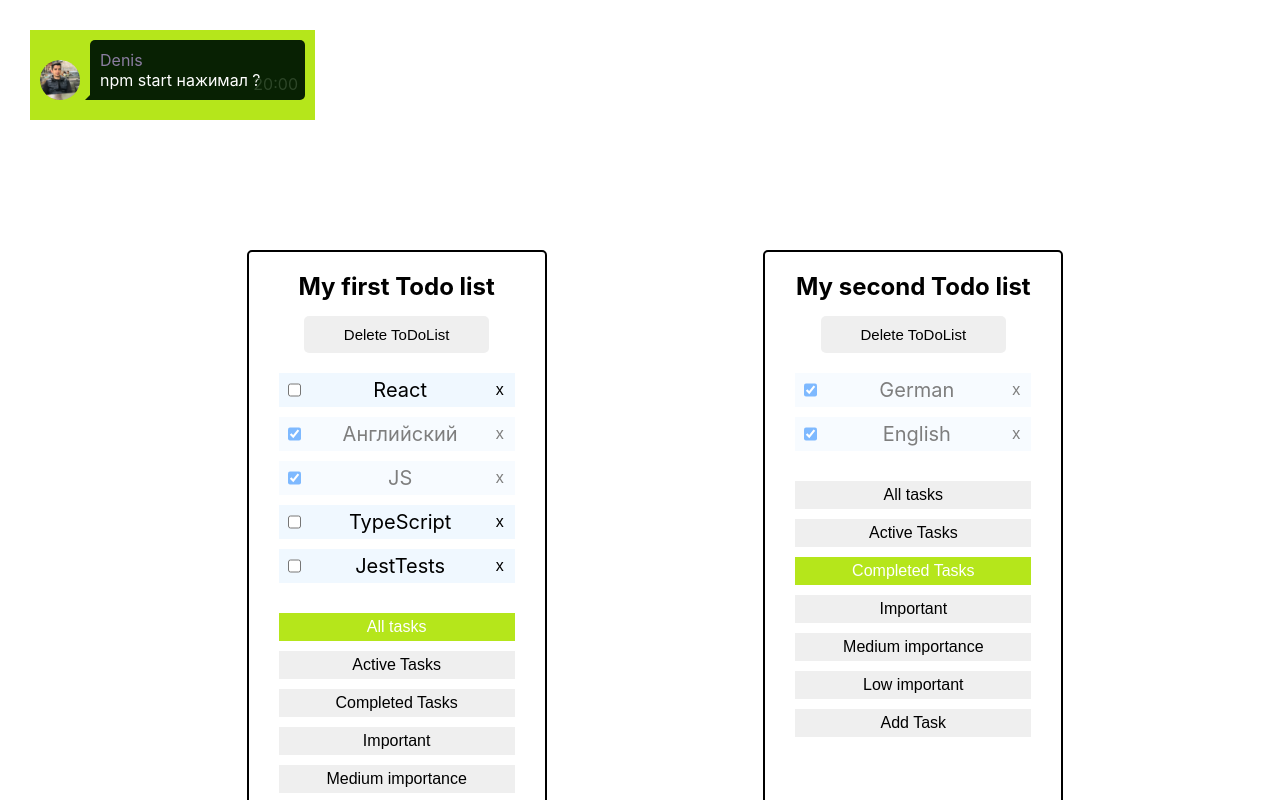
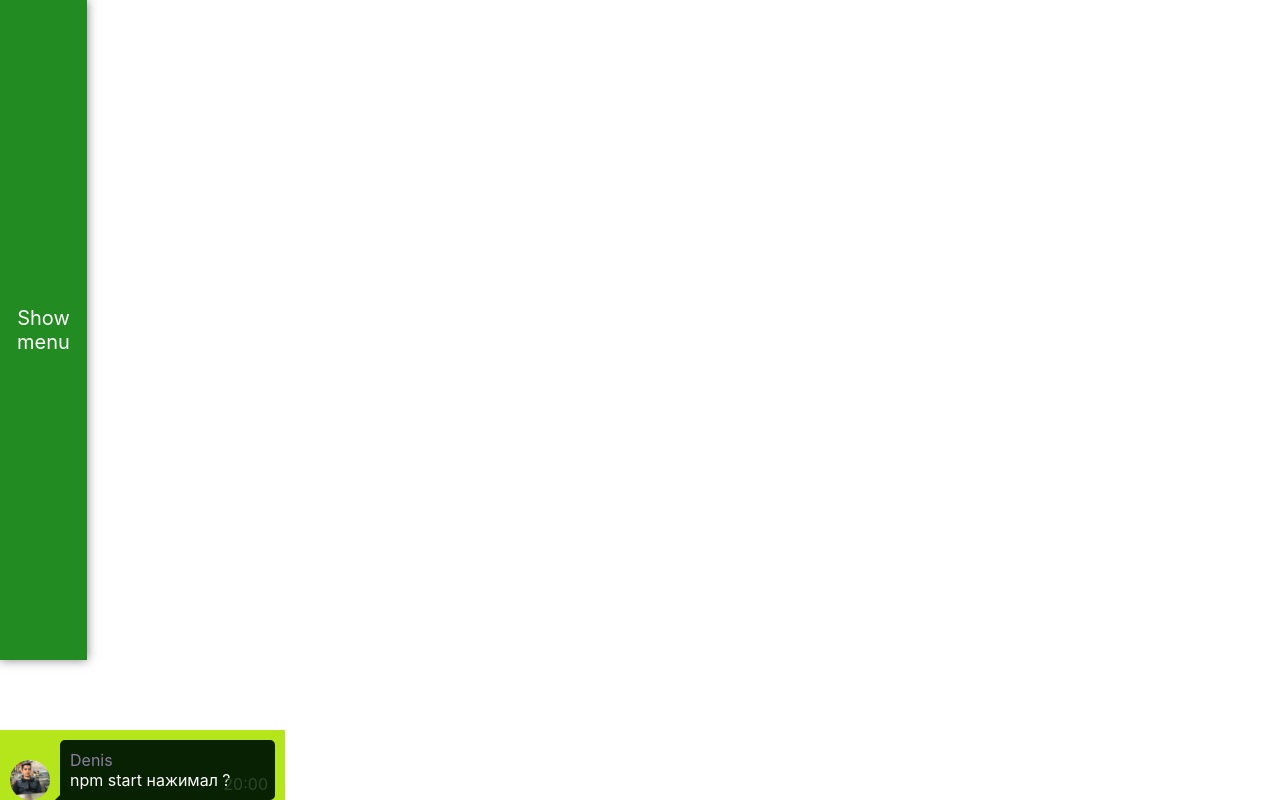
Before and after one commit to prudiusDenys/home-react, a React (Create React App) app: page /#/preJunior in a window 1280 px wide. Shown: the top 800 px of the page. Built offline with nearby package versions, Linux system fonts and the light colour scheme.

Commit message:
added Task 5

```diff
--- a/package.json
+++ b/package.json
@@ -11,10 +11,12 @@
     "@types/node": "^12.12.47",
     "@types/react": "^16.9.38",
     "@types/react-dom": "^16.9.8",
+    "@types/react-router-dom": "^5.1.5",
     "@types/uuid": "^8.0.0",
     "gh-pages": "^3.1.0",
     "react": "^16.13.1",
     "react-dom": "^16.13.1",
+    "react-router-dom": "^5.2.0",
     "react-scripts": "3.4.1",
     "typescript": "^3.7.5"
   },
--- a/src/App.css
+++ b/src/App.css
@@ -23,7 +23,6 @@ body.lock {
 body {
   overflow-x: hidden;
   min-width: 320px;
-  padding-left: 30px;
 }
 
 a {
@@ -44,11 +43,12 @@ li {
   margin: 0 auto;
   padding: 0 10px;
 }
-.wrapper{
+.inputWrapper{
   display: flex;
   margin-bottom: 20px;
 }
 .todoListWrapper{
   display: flex;
   justify-content: space-evenly;
+  flex-wrap: wrap;
 }
--- a/src/App.tsx
+++ b/src/App.tsx
@@ -1,12 +1,11 @@
 import React, {ChangeEvent, KeyboardEvent, useState} from 'react';
 import './App.css';
-import Dialogs from "./components/Dialogs/Dialogs";
-import Todo from "./components/Todo/Todo";
 import {v1} from "uuid";
-import {PresentationComponent} from "./components/PresentationComponent/PresentationComponent";
-import {Button} from "./common/Button/Button";
-import {Input} from "./common/Input/Input";
-import {NamesNumber} from "./components/NamesNumber/NamesNumber";
+import {HashRouter, Route} from "react-router-dom";
+import {PreJunior} from "./components/Task5/UsersPages/PreJunior";
+import {Junior} from "./components/Task5/UsersPages/Junior";
+import {JuniorPlus} from "./components/Task5/UsersPages/JuniorPlus";
+import {Home} from "./components/Task5/UsersPages/Home";
 
 export type dialogsDataType = {
 	id: number,
@@ -29,6 +28,9 @@ export type TodoListType = {
 	title: string
 	filterTask: FilterTaskType
 }
+export type TaskStateType = {
+[key:string]: Array<TasksType>
+}
 
 
 function App() {
@@ -41,7 +43,6 @@ function App() {
 
 	// =============================== HOME WORK NUMBER 2 ====================================
 
-
 	let reference1 = v1();
 	let reference2 = v1();
 
@@ -49,7 +50,7 @@ function App() {
 		{id: reference1, title: 'My first Todo list', filterTask: 'all'},
 		{id: reference2, title: 'My second Todo list', filterTask: 'completed'}
 	])
-	let [tasks, setTasks] = useState({
+	let [tasks, setTasks] = useState<TaskStateType>({
 		[reference1]:
 			[
 				{id: v1(), item: 'React', isDone: false, importance: 'height'},
@@ -82,7 +83,6 @@ function App() {
 		tasks[todoListId] = tasks[todoListId].filter(t => t.id !== idValue)
 		setTasks({...tasks})
 	}
-
 	let changeStatus = (idValue: string, isDone: boolean, todoListId: string) => {
 		let todoList = tasks[todoListId]
 		let task = todoList.find(t => t.id === idValue)
@@ -91,50 +91,12 @@ function App() {
 			setTasks({...tasks})
 		}
 	}
-
 	let removeTodoList = (todoListId: string) => {
 		let filterTodoLists = todoLists.filter(tl => tl.id !== todoListId)
 		setTodoLists(filterTodoLists)
 		delete tasks[todoListId]
 		setTasks({...tasks})
 	}
-
-
-	let todoList = todoLists.map(tl => {
-
-		let newFilteredTasks = tasks[tl.id]
-		switch (tl.filterTask) {
-			case 'active':
-				newFilteredTasks = newFilteredTasks.filter(t => !t.isDone)
-				break;
-			case 'completed':
-				newFilteredTasks = newFilteredTasks.filter(t => t.isDone);
-				break;
-			case 'height':
-				newFilteredTasks = newFilteredTasks.filter((t => t.importance === 'height'))
-				break;
-			case 'medium':
-				newFilteredTasks = newFilteredTasks.filter((t => t.importance === 'medium'))
-				break;
-			case 'low':
-				newFilteredTasks = newFilteredTasks.filter((t => t.importance === 'low'))
-				break;
-		}
-
-		return (
-			<Todo key={tl.id}
-						id={tl.id}
-						title={tl.title}
-						tasks={newFilteredTasks}
-						changeTasks={changeTasks}
-						addNewTask={addNewTask}
-						deleteTask={deleteTask}
-						changeStatus={changeStatus}
-						filterTask={tl.filterTask}
-						removeTodoList={removeTodoList}/>
-		)
-	})
-
 
 	// =============================== HOME WORK NUMBER 3 and 4 ====================================
 	const type = 'text'
@@ -171,27 +133,34 @@ function App() {
 	}
 
 	return (
-		<div>
-			<div className="App">
-				<Dialogs dialogsData={dialogsData}/>
-				<div className={'todoListWrapper'}>
-					{todoList}
+		<HashRouter>
+			<div>
+				<div className="App">
+					<div className={'pages'}>
+						<Route exact path={'/'} render={() => <Home/>}/>
+						<Route path={'/preJunior'} render={() => <PreJunior dialogsData={dialogsData}
+																																onClickBtnHandler={onClickBtnHandler}
+																																onChangeHandler={onChangeHandler}
+																																onKeyPressHandler={onKeyPressHandler}
+																																setCorrectField={setCorrectField}
+																																setValueInp={setValueInp}
+																																valueInp={valueInp}
+																																correctField={correctField}
+																																namesData={namesData}
+																																tasks={tasks}
+																																todoLists = {todoLists}
+																																removeTodoList={removeTodoList}
+																																addNewTask={addNewTask}
+																																changeStatus={changeStatus}
+																																changeTasks={changeTasks}
+																																deleteTask={deleteTask}/>
+						}/>
+						<Route path={'/junior'} render={() => <Junior/>}/>
+						<Route path={'/juniorPlus'} render={() => <JuniorPlus/>}/>
+					</div>
 				</div>
-				<div className={'wrapper'}>
-					<Input valueInp={valueInp}
-								 setValueInp={setValueInp}
-								 correctField={correctField}
-								 setCorrectField={setCorrectField}
-								 onChangeHandler={onChangeHandler}
-								 onKeyPressHandler={onKeyPressHandler}
-								 placeholderDefault={'Write your name'}/>
-					<Button onClickBtnHandler={onClickBtnHandler}
-									title={'SAY HELLO'} typeOfButton={'red'}/>
-				</div>
-				<NamesNumber namesData={namesData}/>
-				<PresentationComponent/>
 			</div>
-		</div>
+		</HashRouter>
 	);
 }
 
--- /dev/null
+++ b/src/components/Task5/NavBar.module.css
@@ -0,0 +1,75 @@
+.navWrapper {
+  position: relative;
+  margin-bottom: 100px;
+  max-width: 400px;
+  height: 600px;
+}
+
+.menu {
+  position: absolute;
+  top: 0;
+  left: 0;
+  display: flex;
+  align-items: center;
+  height: 100%;
+  width: 70px;
+  text-align: center;
+  cursor: pointer;
+  font-size: 20px;
+  background-color: #b5e61b;
+  transition: all 0.5s;
+  z-index: 1;
+}
+
+.menu:hover {
+  background-color: forestgreen;
+  color: #fff;
+  height: 660px;
+  width: 87px;
+  box-shadow: 0 0 10px rgba(0, 0, 0, 0.5);
+}
+
+.spanMenu {
+  display: flex;
+  align-items: center;
+  height: 100%;
+  width: 100%;
+  transition: transform 1s;
+}
+
+.spanMenuFocus {
+  transform: rotate(360deg);
+}
+
+.navList {
+  position: absolute;
+  top: 0;
+  left: -400px;
+  border-radius: 5px;
+  text-align: center;
+  background-color: #b5e61b;
+  padding: 15px;
+  width: 400px;
+  height: 600px;
+  box-shadow: 0 0 10px rgba(0, 0, 0, 0.5);
+  z-index: 0;
+  transition: left 0.5s;
+}
+
+.navLink {
+  padding: 10px 0;
+  display: block;
+  font-size: 28px;
+  padding: 10px 0;
+  margin-bottom: 10px;
+}
+
+.navLink:hover, .navLink.active {
+  background-color: white;
+  color: forestgreen;
+  transition: all 0.5s;
+}
+
+.showNav {
+  left: 0;
+}
--- /dev/null
+++ b/src/components/Task5/NavBar.tsx
@@ -0,0 +1,26 @@
+import React, {useState} from "react";
+import classes from "./NavBar.module.css";
+import {NavLink} from "react-router-dom";
+
+export const NavBar = () => {
+
+	const [showMenu, setShowMenu] = useState(false)
+
+	const onClickHandler = () => {
+		setShowMenu(!showMenu)
+	}
+
+	return (
+		<div className={classes.navWrapper}>
+			<div onClick={onClickHandler} className={classes.menu}>
+				{showMenu ? <span className={`${classes.spanMenu} ${classes.spanMenuFocus}`}>Hide Menu</span>  : <span className={classes.spanMenu}>Show menu</span> }
+			</div>
+			<ul className={showMenu ? `${classes.navList} ${classes.showNav}` : classes.navList}>
+				<NavLink exact to={'/'} className={classes.navLink} activeClassName={classes.active}>Home</NavLink>
+				<NavLink to={'/preJunior'} className={classes.navLink} activeClassName={classes.active}>preJunior</NavLink>
+				<NavLink to={'/junior'} className={classes.navLink} activeClassName={classes.active}>Junior</NavLink>
+				<NavLink to={'/juniorPlus'} className={classes.navLink} activeClassName={classes.active}>Junior+</NavLink>
+			</ul>
+		</div>
+	)
+}
--- /dev/null
+++ b/src/components/Task5/UsersPages/Home.tsx
@@ -0,0 +1,13 @@
+import React from "react";
+import {NavBar} from "../NavBar";
+import Dialogs from "../../Dialogs/Dialogs";
+
+
+
+export const Home = () => {
+	return(
+		<div>
+					<NavBar/>
+		</div>
+	)
+}
--- /dev/null
+++ b/src/components/Task5/UsersPages/Junior.tsx
@@ -0,0 +1,11 @@
+import React from "react";
+import {NavBar} from "../NavBar";
+
+
+export const Junior = () => {
+	return(
+		<div>
+					<NavBar/>
+		</div>
+	)
+}
--- /dev/null
+++ b/src/components/Task5/UsersPages/JuniorPlus.tsx
@@ -0,0 +1,11 @@
+import React from "react";
+import {NavBar} from "../NavBar";
+
+
+export const JuniorPlus = () => {
+	return(
+		<div>
+			<NavBar/>
+		</div>
+	)
+}
--- /dev/null
+++ b/src/components/Task5/UsersPages/PreJunior.tsx
@@ -0,0 +1,93 @@
+import React, {ChangeEvent, KeyboardEvent} from "react";
+import classes from "./PreJunior.module.css";
+import {NavBar} from "../NavBar";
+import {dialogsDataType, FilterTaskType, NamesData, TaskStateType, TasksType, TodoListType} from "../../../App";
+import Dialogs from "../../Dialogs/Dialogs";
+import {Input} from "../../../common/Input/Input";
+import {Button} from "../../../common/Button/Button";
+import {NamesNumber} from "../../NamesNumber/NamesNumber";
+import {PresentationComponent} from "../../PresentationComponent/PresentationComponent";
+import Todo from "../../Todo/Todo";
+
+type PropsType = {
+	dialogsData: Array<dialogsDataType>
+	valueInp: string
+	setValueInp: (value: string) => void
+	correctField?: boolean
+	setCorrectField: (correctField: boolean) => void
+	onChangeHandler: (e: ChangeEvent<HTMLInputElement>) => void
+	onKeyPressHandler: (e: KeyboardEvent<HTMLInputElement>) => void
+	placeholderDefault?: string
+	onClickBtnHandler: () => void
+	namesData: Array<NamesData>
+	tasks: TaskStateType
+	todoLists: Array<TodoListType>
+	changeTasks: (value: FilterTaskType, todoListId: string) => void;
+	addNewTask: (value: string, todoListId: string) => void;
+	deleteTask: (idValue: string, todoListId: string) => void;
+	changeStatus: (idValue: string, isDone: boolean, todoListId: string) => void
+	removeTodoList: (todoListId: string) => void
+}
+
+export const PreJunior = (props: PropsType) => {
+
+	let todoList = props.todoLists.map(tl => {
+
+		let newFilteredTasks = props.tasks[tl.id]
+		switch (tl.filterTask) {
+			case 'active':
+				newFilteredTasks = newFilteredTasks.filter(t => !t.isDone)
+				break;
+			case 'completed':
+				newFilteredTasks = newFilteredTasks.filter(t => t.isDone);
+				break;
+			case 'height':
+				newFilteredTasks = newFilteredTasks.filter((t => t.importance === 'height'))
+				break;
+			case 'medium':
+				newFilteredTasks = newFilteredTasks.filter((t => t.importance === 'medium'))
+				break;
+			case 'low':
+				newFilteredTasks = newFilteredTasks.filter((t => t.importance === 'low'))
+				break;
+		}
+
+		return (
+			<Todo key={tl.id}
+						id={tl.id}
+						title={tl.title}
+						tasks={newFilteredTasks}
+						changeTasks={props.changeTasks}
+						addNewTask={props.addNewTask}
+						deleteTask={props.deleteTask}
+						changeStatus={props.changeStatus}
+						filterTask={tl.filterTask}
+						removeTodoList={props.removeTodoList}/>
+		)
+	})
+
+	return (
+		<div className={classes.wrapper}>
+			<NavBar/>
+			<Dialogs dialogsData={props.dialogsData}/>
+			<div className={'todoListWrapper'}>
+				{todoList}
+			</div>
+			<div className={'inputWrapper'}>
+				<Input valueInp={props.valueInp}
+							 setValueInp={props.setValueInp}
+							 correctField={props.correctField}
+							 setCorrectField={props.setCorrectField}
+							 onChangeHandler={props.onChangeHandler}
+							 onKeyPressHandler={props.onKeyPressHandler}
+							 placeholderDefault={'Write your name'}/>
+				<Button onClickBtnHandler={props.onClickBtnHandler}
+								title={'SAY HELLO'}
+								typeOfButton={'red'}/>
+			</div>
+
+			<NamesNumber namesData={props.namesData}/>
+			<PresentationComponent/>
+		</div>
+	)
+}
```
Also changed, not shown: src/components/Task5/UsersPages/PreJunior.module.css (added).
